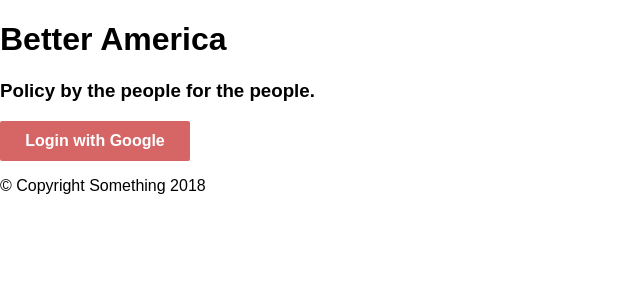
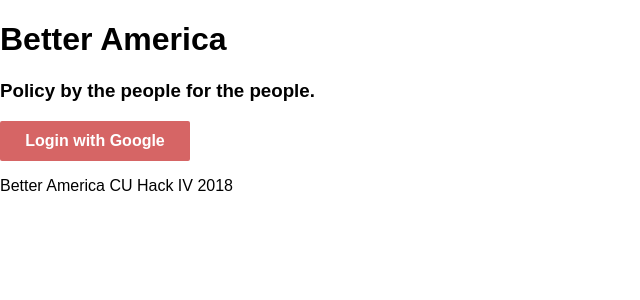
Before and after one commit to dskrenta/cuhackiv, a React app in the folder web/: page / in a window 1280 px wide. Shown: the top 300 px of the page, without its empty margins (0-640 px from the left). Built offline with nearby package versions, Linux system fonts and the light colour scheme.

Commit message:
Modified landing page footer

```diff
--- a/web/src/components/Landing/Landing.js
+++ b/web/src/components/Landing/Landing.js
@@ -38,7 +38,7 @@ class Landing extends React.Component {
           </div>
         </div>
         <div className={styles.homeFooter}>
-          <p>&#169; Copyright Something 2018</p>
+          <p>Better America CU Hack IV 2018</p>
         </div>
       </div>
     );
```
